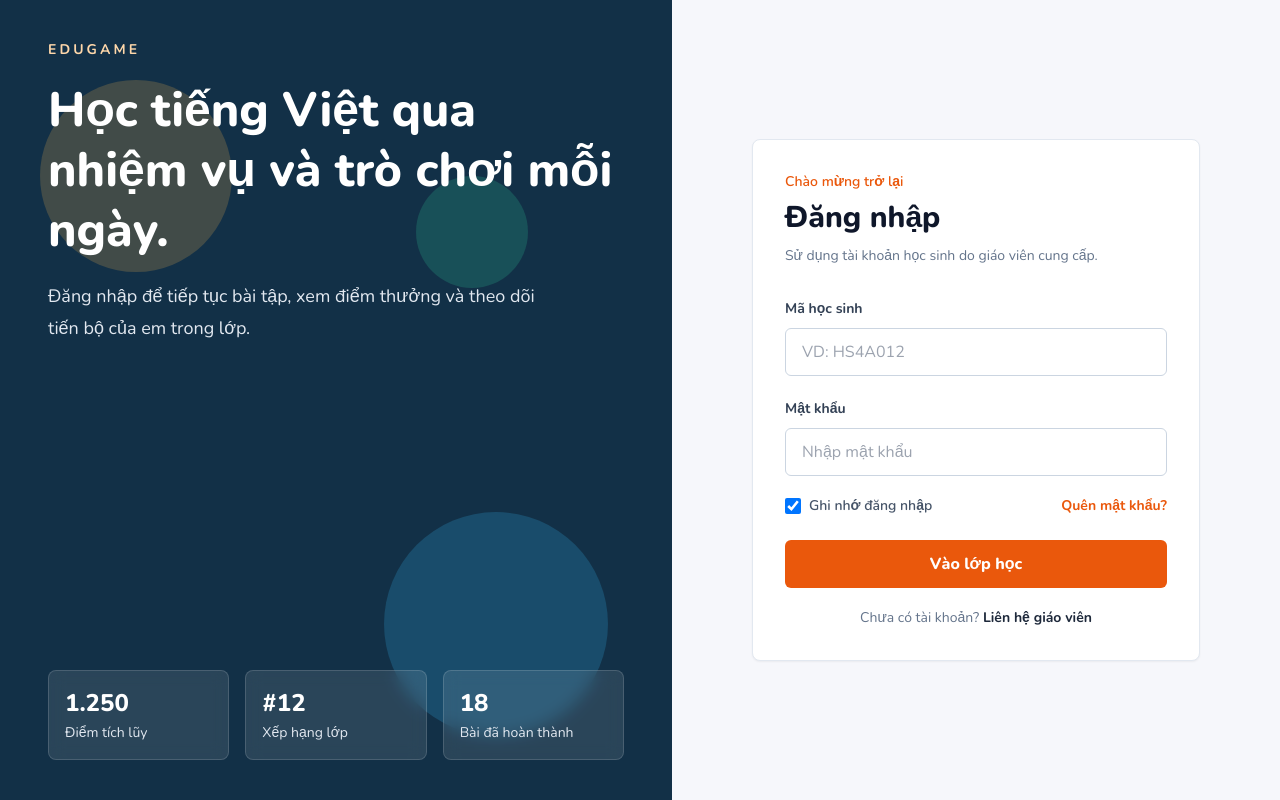
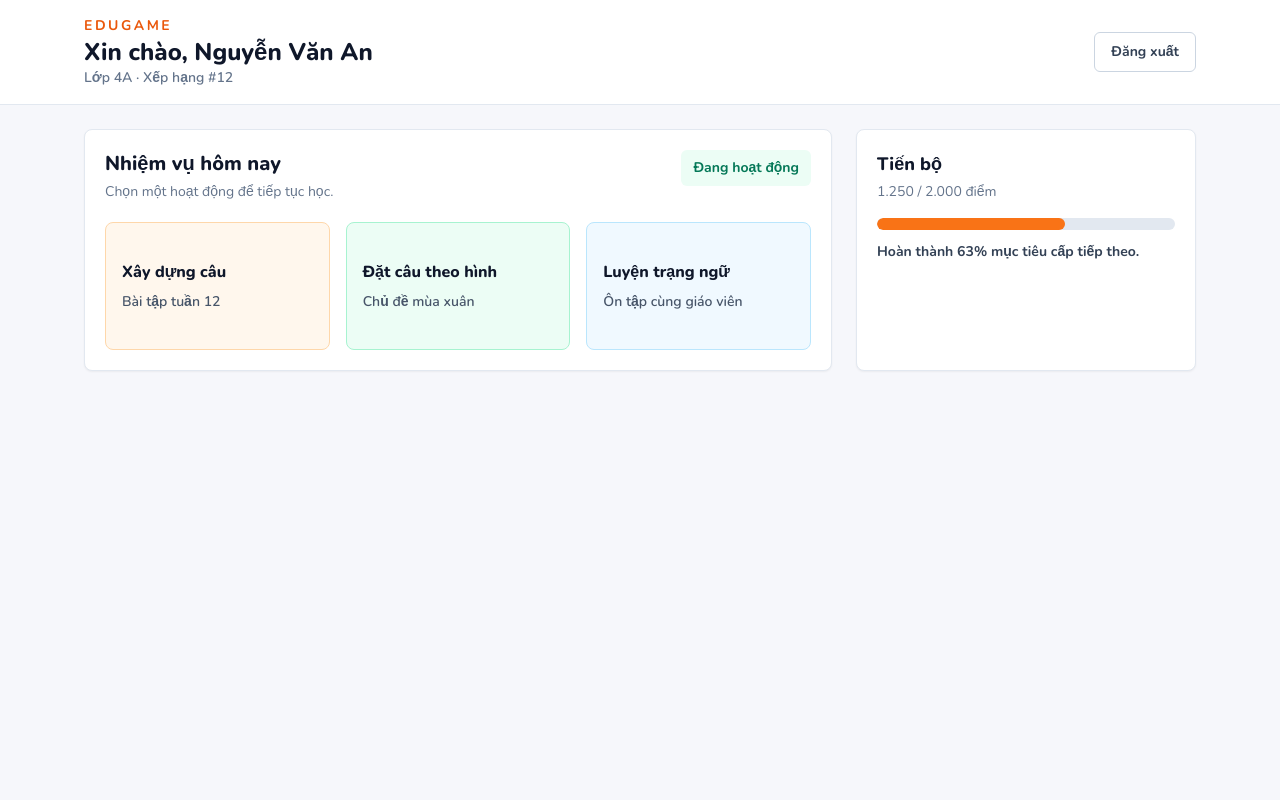
Before and after one commit to DimpTheSank/NCKHGDTH, a Next.js app: page /trang-chu in a window 1280 px wide. Built offline with nearby package versions, Linux system fonts and the light colour scheme.

Commit message:
Update giao dien trang chu

```diff
--- a/app/page.js
+++ b/app/page.js
@@ -2,13 +2,14 @@
 
 import { useState } from 'react'
 import { useRouter } from 'next/navigation'
+import { doc, getDoc } from 'firebase/firestore'
 import { db } from '@/lib/firebase'
-import { doc, getDoc } from 'firebase/firestore'
 
 export default function Page() {
   const router = useRouter()
   const [username, setUsername] = useState('')
   const [password, setPassword] = useState('')
+  const [showPassword, setShowPassword] = useState(false)
   const [error, setError] = useState('')
   const [loading, setLoading] = useState(false)
 
@@ -85,14 +86,24 @@ export default function Page() {
             <label className="block text-sm font-semibold text-gray-700 mb-1">
               Mật khẩu
             </label>
+            <div className="relative">
               <input
-              type="password"
+                type={showPassword ? 'text' : 'password'}
                 value={password}
                 onChange={(e) => setPassword(e.target.value)}
                 onKeyDown={handleKeyDown}
                 placeholder="Nhập mật khẩu"
-              className="w-full px-4 py-2.5 rounded-xl border border-gray-200 text-sm focus:outline-none focus:ring-2 focus:ring-orange-300 focus:border-transparent transition"
+                className="w-full px-4 py-2.5 pr-12 rounded-xl border border-gray-200 text-sm focus:outline-none focus:ring-2 focus:ring-orange-300 focus:border-transparent transition"
               />
+              <button
+                type="button"
+                onClick={() => setShowPassword((prev) => !prev)}
+                className="absolute right-3 top-1/2 -translate-y-1/2 text-xs font-semibold text-gray-400 hover:text-gray-600"
+                tabIndex={-1}
+              >
+                {showPassword ? 'Ẩn' : 'Hiện'}
+              </button>
+            </div>
           </div>
 
           {error && (
--- a/app/trang-chu/page.js
+++ b/app/trang-chu/page.js
@@ -1,6 +1,6 @@
 'use client'
 
-import { useState } from 'react'
+import { useRouter } from 'next/navigation'
 
 const demoStudent = {
   name: 'Nguyễn Văn An',
@@ -16,144 +16,8 @@ const activities = [
   { title: 'Luyện trạng ngữ', detail: 'Ôn tập cùng giáo viên', color: 'border-sky-200 bg-sky-50' },
 ]
 
-const stats = [
-  { label: 'Điểm tích lũy', value: '1.250' },
-  { label: 'Xếp hạng lớp', value: '#12' },
-  { label: 'Bài đã hoàn thành', value: '18' },
-]
-
-function LoginScreen({ onLogin }) {
-  const [studentId, setStudentId] = useState('')
-  const [password, setPassword] = useState('')
-  const [remember, setRemember] = useState(true)
-  const [error, setError] = useState('')
-
-  function handleSubmit(event) {
-    event.preventDefault()
-
-    if (!studentId.trim() || !password.trim()) {
-      setError('Vui lòng nhập mã học sinh và mật khẩu.')
-      return
-    }
-
-    setError('')
-    onLogin()
-  }
-
-  return (
-    <main className="min-h-screen bg-[#f6f7fb] text-slate-900">
-      <div className="grid min-h-screen lg:grid-cols-[1.05fr_0.95fr]">
-        <section className="relative hidden overflow-hidden bg-[#123047] px-12 py-10 text-white lg:flex lg:flex-col lg:justify-between">
-          <div className="absolute inset-0 opacity-20">
-            <div className="absolute left-10 top-20 h-48 w-48 rounded-full bg-[#ffb84d]" />
-            <div className="absolute bottom-16 right-16 h-56 w-56 rounded-full bg-[#38bdf8]" />
-            <div className="absolute right-36 top-44 h-28 w-28 rounded-full bg-[#34d399]" />
-          </div>
-
-          <div className="relative z-10">
-            <p className="text-sm font-bold uppercase tracking-[0.22em] text-orange-200">EduGame</p>
-            <h1 className="mt-5 max-w-xl text-5xl font-extrabold leading-tight">
-              Học tiếng Việt qua nhiệm vụ và trò chơi mỗi ngày.
-            </h1>
-            <p className="mt-5 max-w-lg text-lg leading-8 text-slate-200">
-              Đăng nhập để tiếp tục bài tập, xem điểm thưởng và theo dõi tiến bộ của em trong lớp.
-            </p>
-          </div>
-
-          <div className="relative z-10 grid grid-cols-3 gap-4">
-            {stats.map((item) => (
-              <div key={item.label} className="rounded-lg border border-white/15 bg-white/10 p-4 backdrop-blur">
-                <p className="text-2xl font-extrabold">{item.value}</p>
-                <p className="mt-1 text-sm text-slate-200">{item.label}</p>
-              </div>
-            ))}
-          </div>
-        </section>
-
-        <section className="flex items-center justify-center px-5 py-8 sm:px-8">
-          <div className="w-full max-w-md">
-            <div className="mb-8 lg:hidden">
-              <p className="text-sm font-bold uppercase tracking-[0.2em] text-orange-600">EduGame</p>
-              <h1 className="mt-3 text-3xl font-extrabold text-slate-900">Đăng nhập học tập</h1>
-            </div>
-
-            <form onSubmit={handleSubmit} className="rounded-lg border border-slate-200 bg-white p-6 shadow-sm sm:p-8">
-              <div>
-                <p className="text-sm font-semibold text-orange-600">Chào mừng trở lại</p>
-                <h2 className="mt-2 text-3xl font-extrabold text-slate-900">Đăng nhập</h2>
-                <p className="mt-2 text-sm leading-6 text-slate-500">
-                  Sử dụng tài khoản học sinh do giáo viên cung cấp.
-                </p>
-              </div>
-
-              <div className="mt-7 space-y-5">
-                <label className="block">
-                  <span className="text-sm font-bold text-slate-700">Mã học sinh</span>
-                  <input
-                    value={studentId}
-                    onChange={(event) => setStudentId(event.target.value)}
-                    className="mt-2 h-12 w-full rounded-md border border-slate-300 bg-white px-4 text-base outline-none transition focus:border-orange-500 focus:ring-4 focus:ring-orange-100"
-                    placeholder="VD: HS4A012"
-                    autoComplete="username"
-                  />
-                </label>
-
-                <label className="block">
-                  <span className="text-sm font-bold text-slate-700">Mật khẩu</span>
-                  <input
-                    value={password}
-                    onChange={(event) => setPassword(event.target.value)}
-                    className="mt-2 h-12 w-full rounded-md border border-slate-300 bg-white px-4 text-base outline-none transition focus:border-orange-500 focus:ring-4 focus:ring-orange-100"
-                    placeholder="Nhập mật khẩu"
-                    type="password"
-                    autoComplete="current-password"
-                  />
-                </label>
-              </div>
-
-              <div className="mt-5 flex flex-wrap items-center justify-between gap-3 text-sm">
-                <label className="flex cursor-pointer items-center gap-2 font-semibold text-slate-600">
-                  <input
-                    checked={remember}
-                    onChange={(event) => setRemember(event.target.checked)}
-                    type="checkbox"
-                    className="h-4 w-4 rounded border-slate-300 text-orange-600 focus:ring-orange-500"
-                  />
-                  Ghi nhớ đăng nhập
-                </label>
-                <button type="button" className="font-bold text-orange-600 hover:text-orange-700">
-                  Quên mật khẩu?
-                </button>
-              </div>
-
-              {error && (
-                <p className="mt-5 rounded-md border border-red-200 bg-red-50 px-4 py-3 text-sm font-semibold text-red-700">
-                  {error}
-                </p>
-              )}
-
-              <button
-                type="submit"
-                className="mt-6 flex h-12 w-full items-center justify-center rounded-md bg-orange-600 px-5 text-base font-extrabold text-white transition hover:bg-orange-700 focus:outline-none focus:ring-4 focus:ring-orange-200"
-              >
-                Vào lớp học
-              </button>
-
-              <p className="mt-5 text-center text-sm text-slate-500">
-                Chưa có tài khoản?{' '}
-                <button type="button" className="font-bold text-slate-800 hover:text-orange-600">
-                  Liên hệ giáo viên
-                </button>
-              </p>
-            </form>
-          </div>
-        </section>
-      </div>
-    </main>
-  )
-}
-
-function Dashboard({ onLogout }) {
+export default function Page() {
+  const router = useRouter()
   const progress = Math.round((demoStudent.points / demoStudent.nextLevel) * 100)
 
   return (
@@ -166,7 +30,7 @@ function Dashboard({ onLogout }) {
             <p className="text-sm font-semibold text-slate-500">{demoStudent.className} · Xếp hạng #{demoStudent.rank}</p>
           </div>
           <button
-            onClick={onLogout}
+            onClick={() => router.push('/')}
             className="h-10 rounded-md border border-slate-300 bg-white px-4 text-sm font-bold text-slate-700 transition hover:border-orange-300 hover:text-orange-700"
           >
             Đăng xuất
@@ -213,13 +77,3 @@ function Dashboard({ onLogout }) {
     </main>
   )
 }
-
-export default function Page() {
-  const [loggedIn, setLoggedIn] = useState(false)
-
-  if (loggedIn) {
-    return <Dashboard onLogout={() => setLoggedIn(false)} />
-  }
-
-  return <LoginScreen onLogin={() => setLoggedIn(true)} />
-}
```
Lines whose indentation alone changed are shown as unchanged.
